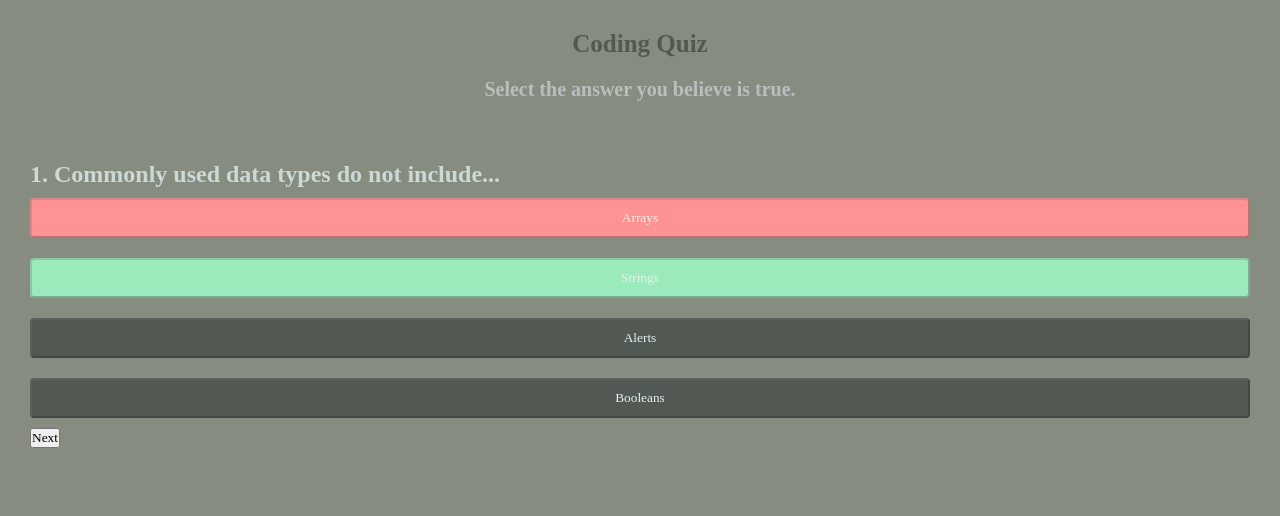
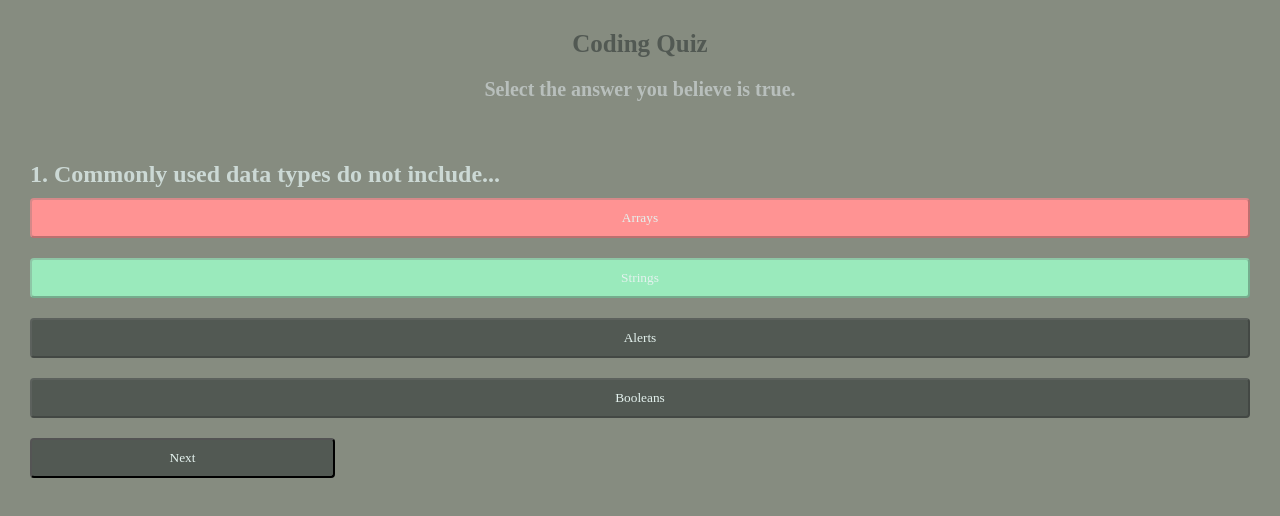
Before and after one commit to JosephVz/Multiple-choice-Javascript-quiz, a plain HTML site: page index.html in a window 1280 px wide. Both pictures are taken after a click on the button "Arrays". Drawn offline with Linux system fonts and the light colour scheme.

Commit message:
small changes and working quiz

```diff
--- a/assets/css/style.css
+++ b/assets/css/style.css
@@ -55,6 +55,12 @@ p {
     background: #ff9393;
 }
 
-#timer {
-    float: right;
+#next-btn {
+    color: #E4F2EE;
+    background: #525953;
+    width: 25%;
+    border-radius: 4px;
+    cursor: pointer;
+    padding: 10px;
+    margin: 10px 0;
 }
--- a/index.html
+++ b/index.html
@@ -20,10 +20,9 @@
             <button class="btn">Answer 2</button>
             <button class="btn">Answer 3</button>
             <button class="btn">Answer 4</button>
-</div>
-<button id="next-btn">Next Question</button>
-</div>
+    </div>
+            <button id="next-btn"></button>
+    </div>
        <script src="./assets/js/script.js"></script>
-
-    </body>
-    </html>
+ </body>
+</html>
```
